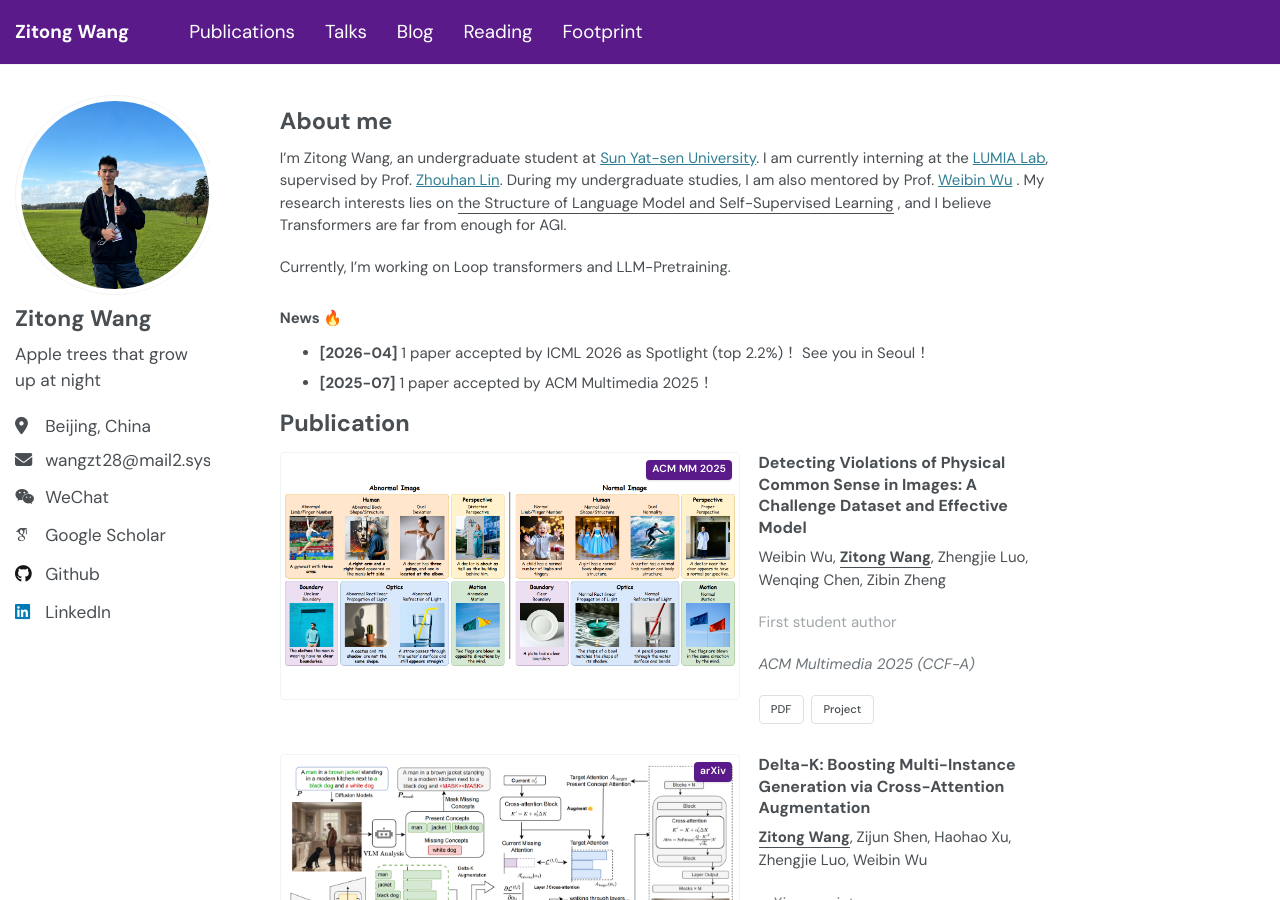
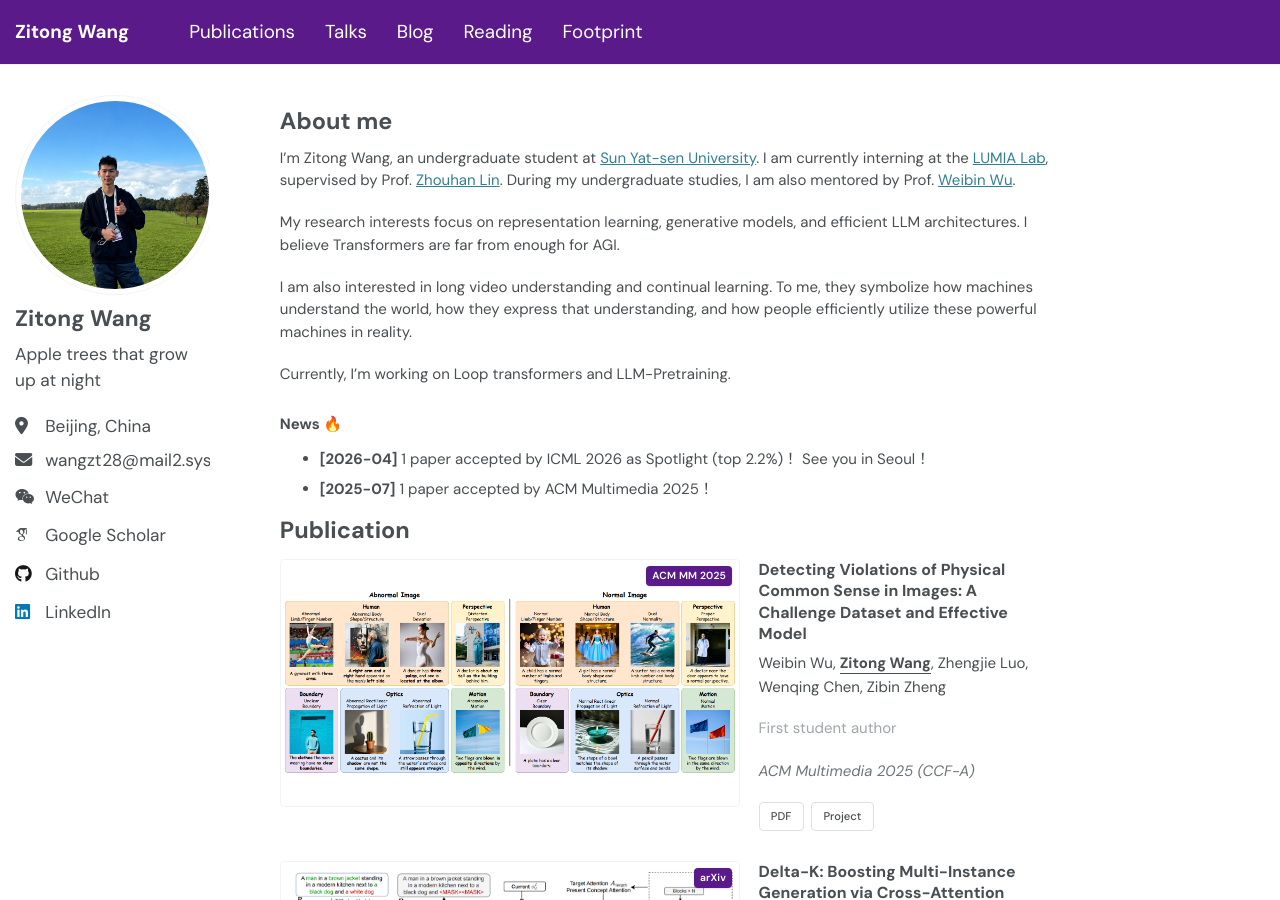
Before and after one commit to ZitongWang018/ZitongWang018.github.io, a Jekyll site: the page built from _pages/about.md, in a window 1280 px wide and 900 px high. Built offline with Jekyll 4.4.1, drawn with Linux system fonts in a browser that asks for light colours; some web fonts are replaced.

Commit message:
About: update research interests paragraphs

```diff
--- a/_pages/about.md
+++ b/_pages/about.md
@@ -9,7 +9,11 @@ redirect_from:
 
 About me
 ======
-I'm Zitong Wang, an undergraduate student at [Sun Yat-sen University](https://www.sysu.edu.cn/). I am currently interning at the [LUMIA Lab](https://github.com/LUMIA-Group), supervised by Prof. [Zhouhan Lin](https://hantek.github.io/). During my undergraduate studies, I am also mentored by Prof. [Weibin Wu](https://sse.sysu.edu.cn/teacher/249) . My research interests lies on <u>the Structure of Language Model and Self-Supervised Learning</u> , and I believe Transformers are far from enough for AGI.
+I'm Zitong Wang, an undergraduate student at [Sun Yat-sen University](https://www.sysu.edu.cn/). I am currently interning at the [LUMIA Lab](https://github.com/LUMIA-Group), supervised by Prof. [Zhouhan Lin](https://hantek.github.io/). During my undergraduate studies, I am also mentored by Prof. [Weibin Wu](https://sse.sysu.edu.cn/teacher/249).
+
+My research interests focus on representation learning, generative models, and efficient LLM architectures. I believe Transformers are far from enough for AGI.
+
+I am also interested in long video understanding and continual learning. To me, they symbolize how machines understand the world, how they express that understanding, and how people efficiently utilize these powerful machines in reality.
 
 Currently, I'm working on Loop transformers and LLM-Pretraining.
 
```
